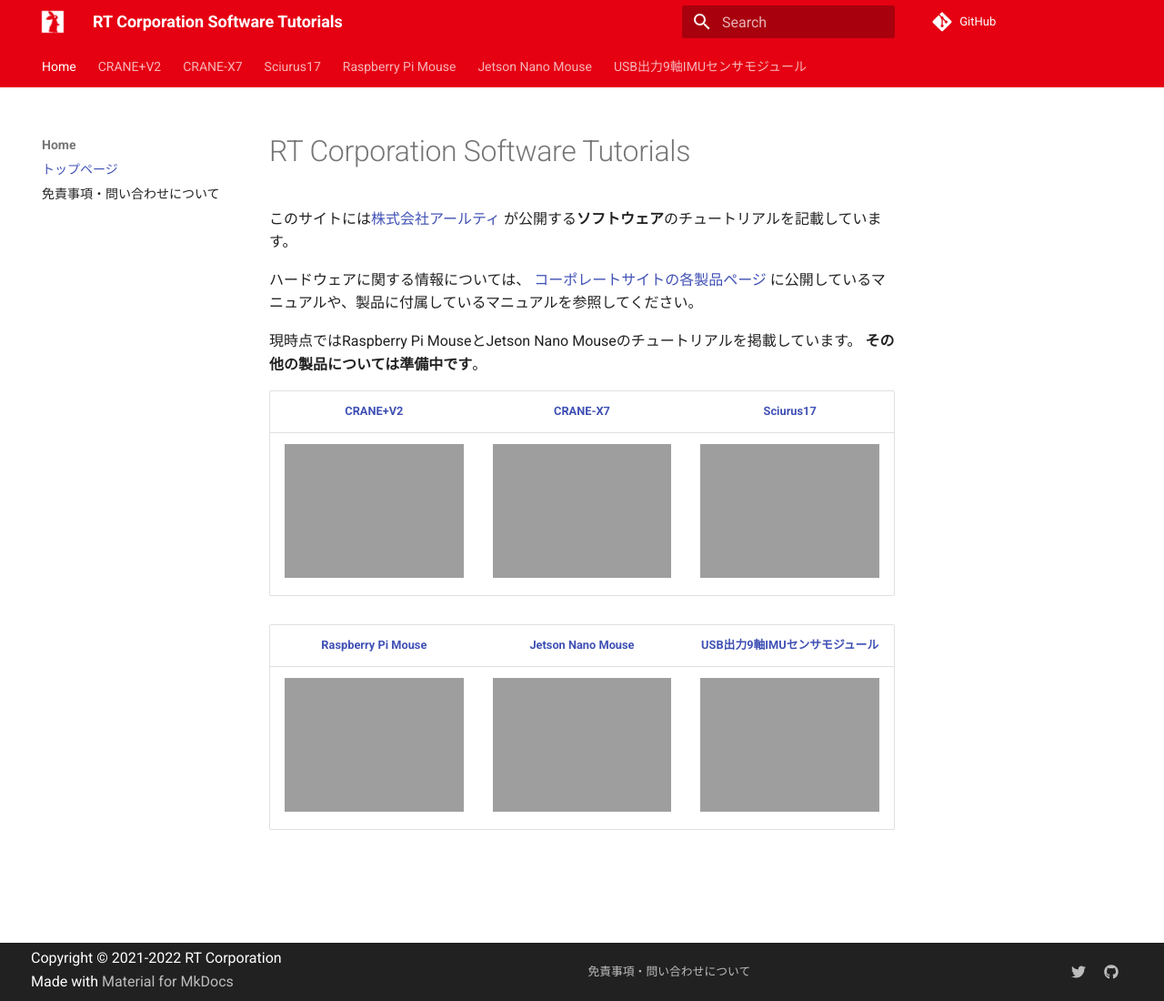
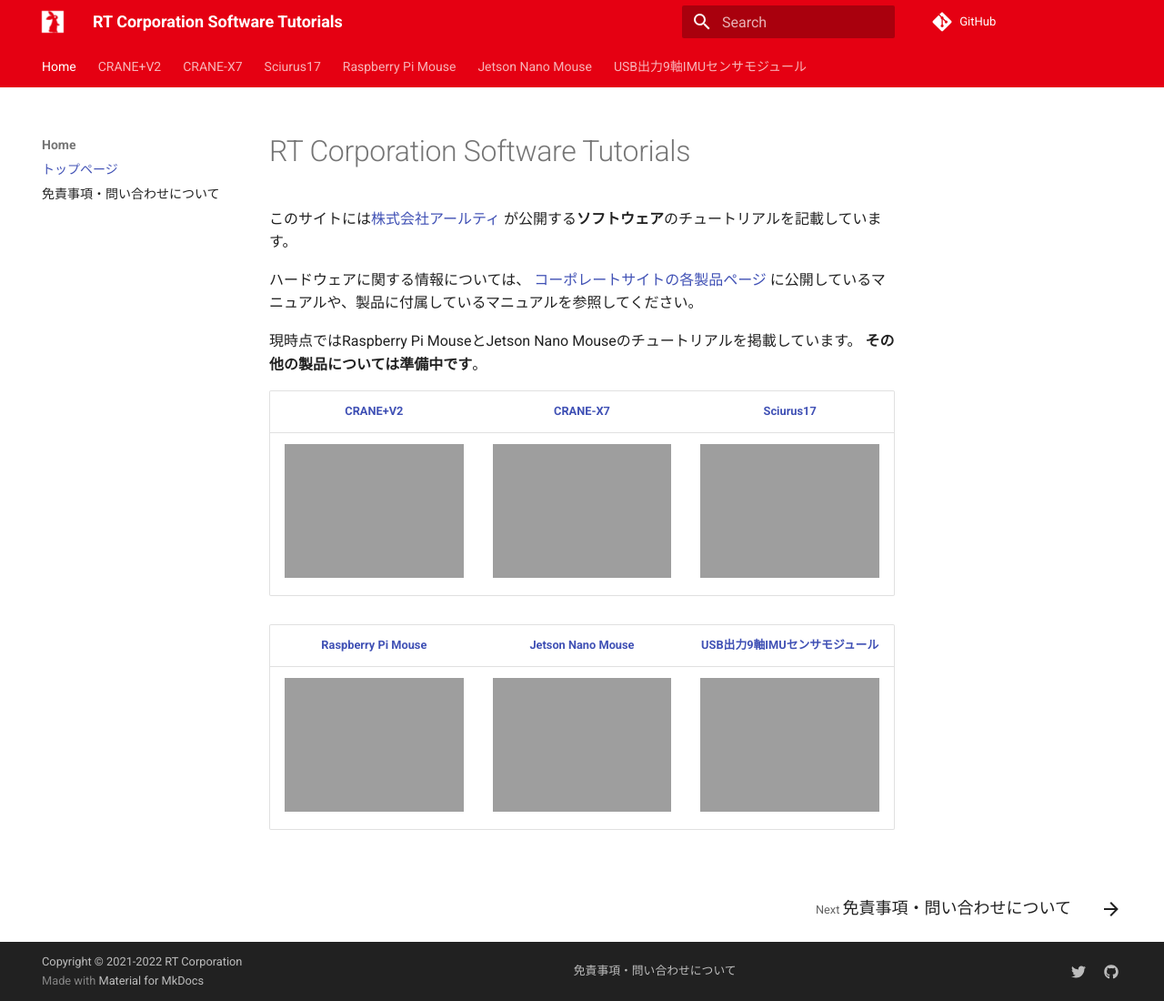
Before and after one commit to rt-net/tutorials, an MkDocs documentation site: the page built from docs/index.md, in a window 1280 px wide and 1100 px high. Shown: the whole window at 91% size. Built offline with MkDocs 1.6.1 and Material for MkDocs 9.7.7, drawn with Linux system fonts in a browser that asks for light colours; comment, search, counter and statistics services are not loaded.

```diff
--- a/overrides/partials/footer.html
+++ b/overrides/partials/footer.html
@@ -17,25 +17,22 @@
   IN THE SOFTWARE.
 -->
 
-{% import "partials/language.html" as lang with context %}
-
 <!-- Footer -->
 <footer class="md-footer">
-
   <!-- Link to previous and/or next page -->
   {% if page.previous_page or page.next_page %}
     <nav
       class="md-footer__inner md-grid"
       aria-label="{{ lang.t('footer.title') }}"
     >
-
       <!-- Link to previous page -->
-      {% if page.previous_page.meta and page.previous_page.meta.robot == page.meta.robot %}
+      {% if page.previous_page %}
+        {% if page.previous_page.meta.robot == page.meta.robot %}
           {% set direction = lang.t("footer.previous") %}
           <a
             href="{{ page.previous_page.url | url }}"
             class="md-footer__link md-footer__link--prev"
-          aria-label="{{ direction }}: {{ page.previous_page.title }}"
+            aria-label="{{ direction }}: {{ page.previous_page.title | e }}"
             rel="prev"
           >
             <div class="md-footer__button md-icon">
@@ -51,14 +48,15 @@
             </div>
           </a>
         {% endif %}
-
+      {% endif %}
       <!-- Link to next page -->
-      {% if page.next_page.meta and page.next_page.meta.robot == page.meta.robot %}
+      {% if page.next_page %}
+        {% if page.next_page.meta.robot == page.meta.robot %}
           {% set direction = lang.t("footer.next") %}
           <a
             href="{{ page.next_page.url | url }}"
             class="md-footer__link md-footer__link--next"
-          aria-label="{{ direction }}: {{ page.next_page.title }}"
+            aria-label="{{ direction }}: {{ page.next_page.title | e }}"
             rel="next"
           >
             <div class="md-footer__title">
@@ -74,38 +72,24 @@
             </div>
           </a>
         {% endif %}
+      {% endif %}
     </nav>
   {% endif %}
 
   <!-- Further information -->
   <div class="md-footer-meta md-typeset">
     <div class="md-footer-meta__inner md-grid">
-
-      <!-- Copyright and theme information -->
-      <div class="md-footer-copyright">
-        {% if config.copyright %}
-          <div class="md-footer-copyright__highlight">
-            {{ config.copyright }}
-          </div>
-        {% endif %}
-        Made with
-        <a
-          href="https://squidfunk.github.io/mkdocs-material/"
-          target="_blank" rel="noopener"
-        >
-          Material for MkDocs
-        </a>
-        {{ extracopyright }}
-      </div>
+      {% include "partials/copyright.html" %}
 
       <div class="md-footer-notice">
         <a href="{{ base_url }}/about.html">
         免責事項・問い合わせについて
         </a>
       </div>
-
       <!-- Social links -->
+      {% if config.extra.social %}
         {% include "partials/social.html" %}
+      {% endif %}
     </div>
   </div>
 </footer>
```
Lines whose indentation alone changed are shown as unchanged.
